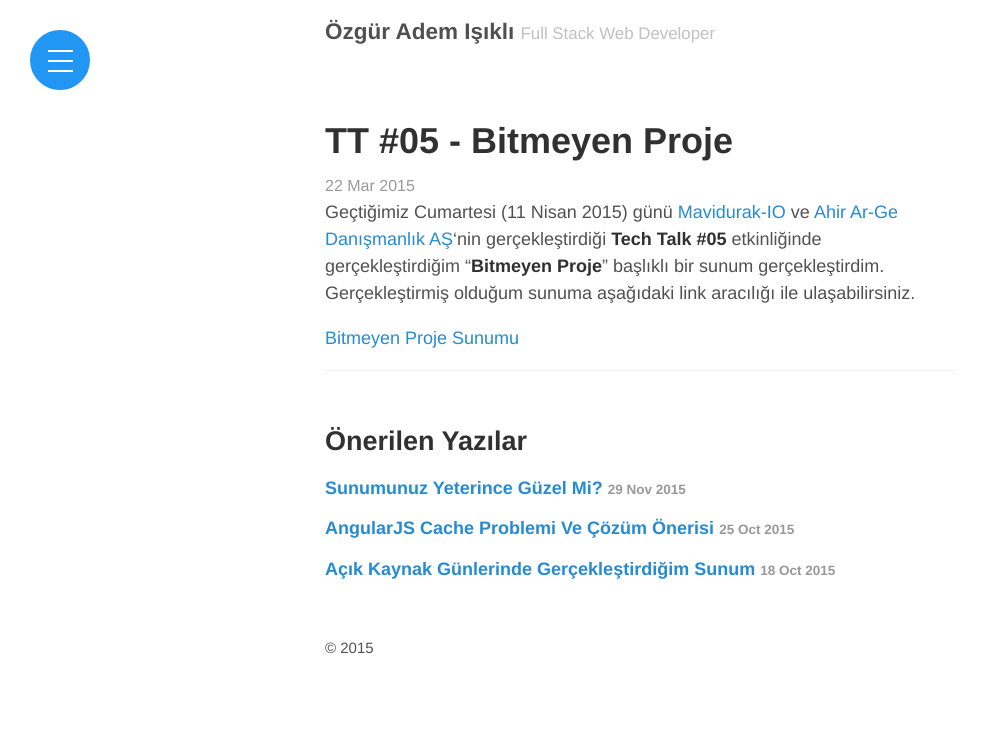
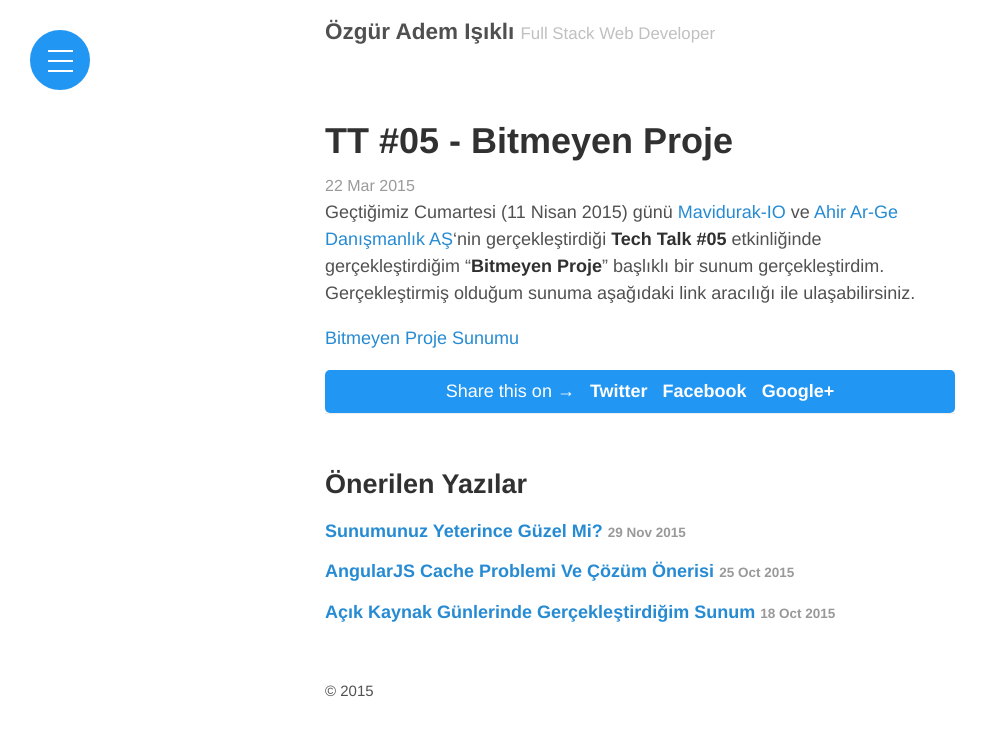
Before and after one commit to ozziest/ozziest.github.io, a Jekyll site: the page built from _posts/2015-04-11-tt05-bitmeyen-proje.md, in a window 1280 px wide. Shown: the top 736 px of the page, without its empty margins (0-988 px from the left). Built offline with Jekyll 4.4.1, drawn with Linux system fonts in a browser that asks for light colours; comment, search, counter and statistics services are not loaded.

Commit message:
Social sharing buttons were added

```diff
--- a/_config.yml
+++ b/_config.yml
@@ -23,6 +23,7 @@
   name:              Özgür Adem Işıklı
   url:               https://twitter.com/iozguradem
   email:             i.ozguradem@gmail.com
+  twitter_username:  iozguradem
 
 # Custom vars
 version:             2.0.0
--- /dev/null
+++ b/_includes/share.html
@@ -0,0 +1,6 @@
+<div class="share-page">
+    Share this on &rarr;
+    <a href="https://twitter.com/intent/tweet?text={{ page.title }}&url={{ site.url }}{{ page.url }}&via={{ site.author.twitter_username }}&related={{ site.twitter_username }}" rel="nofollow" target="_blank" title="Share on Twitter">Twitter</a>
+    <a href="https://facebook.com/sharer.php?u={{ site.url }}{{ page.url }}" rel="nofollow" target="_blank" title="Share on Facebook">Facebook</a>
+    <a href="https://plus.google.com/share?url={{ site.url }}{{ page.url }}" rel="nofollow" target="_blank" title="Share on Google+">Google+</a>
+</div>
--- a/_layouts/post.html
+++ b/_layouts/post.html
@@ -7,6 +7,8 @@
   <time datetime="{{ page.date | date_to_xmlschema }}" class="post-date">{{ page.date | date_to_string }}</time>
   {{ content }}
 </article>
+
+{% include share.html %}
 
 {% if site.related_posts != empty %}
 <aside class="related">
--- a/_sass/_burger.scss
+++ b/_sass/_burger.scss
@@ -239,3 +239,22 @@
     }
   }
 }
+
+.share-page {
+    text-align: center;
+    background: #2196f3;
+    color: #FFFFFF;
+    padding: 8px 15px;
+    border-radius: 5px;
+    margin: 1.5 * 1 0;
+
+    a {
+        font-weight: 700;
+        color: #fff;
+        margin-left: 10px;
+
+        &:hover {
+            border-bottom: 1px dashed #fff;
+        }
+    }
+}
```
Also changed, not shown: _sass/_base.scss (line endings or trailing spaces), syntax.css (line endings or trailing spaces).
